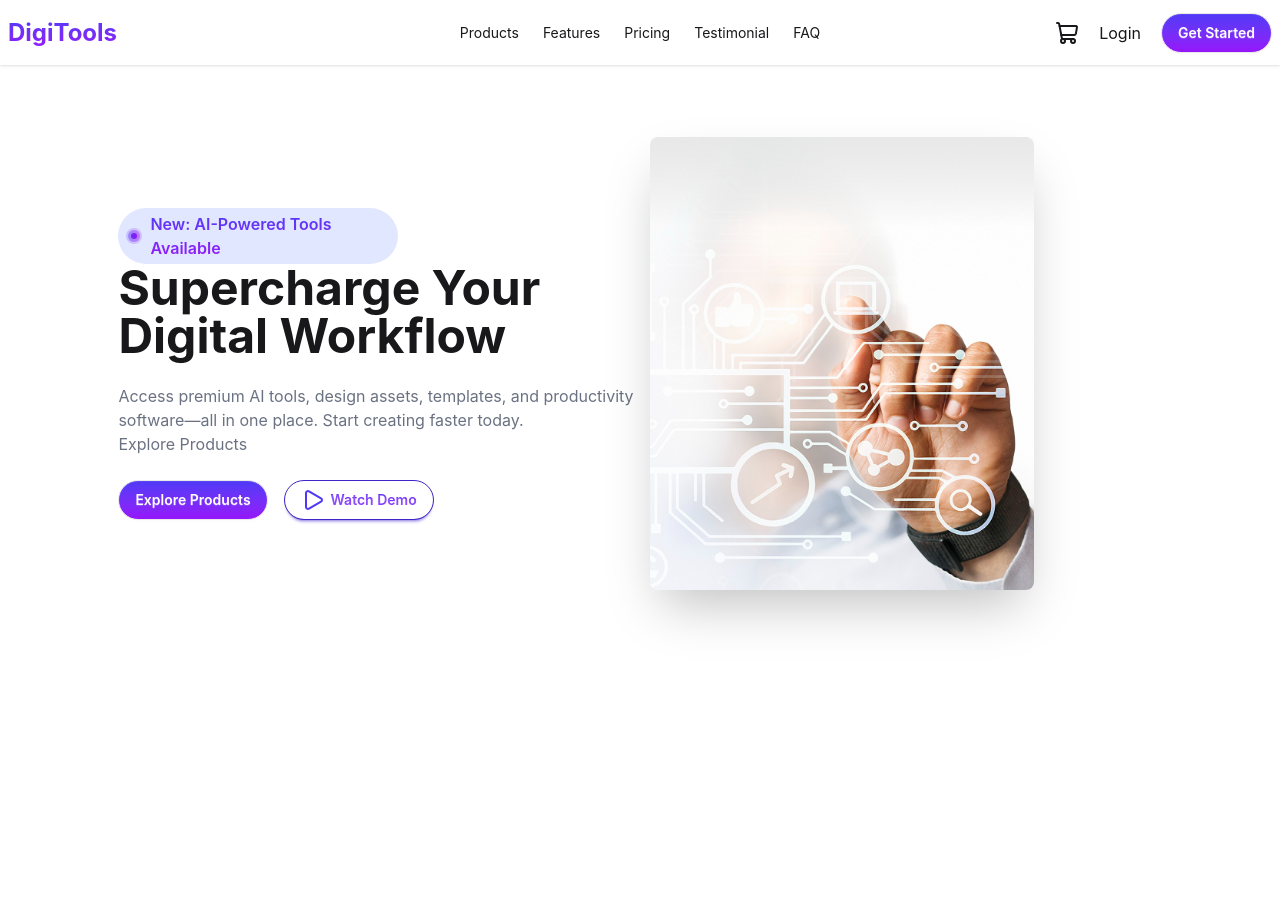
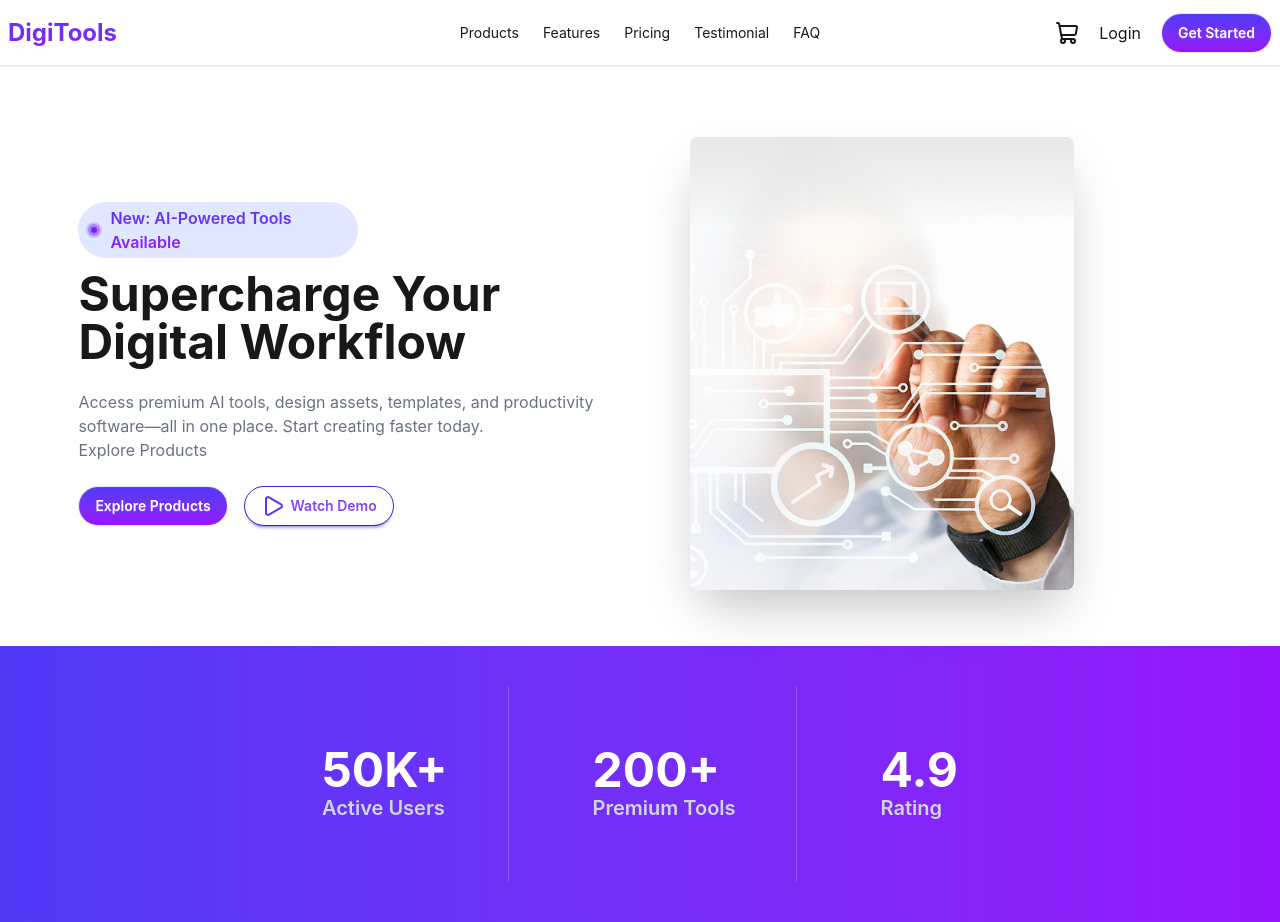
Before and after one commit to Abdhullah-Al-Maruf/DigiTool-React-Project-A6, a React (Vite) app: page / in a window 1280 px wide. Before the commit the page ends 800 px from the top, so only its background shows below. Built offline with nearby package versions, Linux system fonts and the light colour scheme.

Commit message:
rating section added

```diff
--- a/src/App.jsx
+++ b/src/App.jsx
@@ -1,6 +1,7 @@
 import Navbar from './component/Navbar/Navbar'
 import Banner from './component/Banner/Banner'
 import './App.css'
+import RatingSection from './ui/RatingSection'
 
 function App() {
 
@@ -11,6 +12,11 @@ function App() {
   <Navbar></Navbar>
   <Banner></Banner>
 </header>
+
+<main className='space-y-10'>
+<RatingSection/>
+
+</main>
     </>
   )
 }
--- a/src/component/Banner/Banner.jsx
+++ b/src/component/Banner/Banner.jsx
@@ -6,15 +6,16 @@ import { Play } from 'lucide-react';
 const Banner = () => {
     return (
         <div >
-            <div className="hero  w-[90%] ">
+            <div className="hero w-[90%] ">
                 <div className="hero-content   flex-col lg:flex-row-reverse">
                     <img
                         src={banner}
-                        className="max-w-sm rounded-lg shadow-2xl"
+                        className="   md:ml-20  max-w-sm rounded-lg shadow-2xl"
                     />
                     <div>
                         <div className='flex  items-center gap-2 rounded-full bg-[#e1e7ffFF] p-1 w-70 px-2'> <img src={circle} alt="" />
                             <span className='
+
                                 bg-linear-to-b
                              from-[#4f39f6]
                               to-[#9514fa]
@@ -22,7 +23,7 @@ const Banner = () => {
                             text-transparent
                             font-semibold'>
                                 New: AI-Powered Tools Available</span></div>
-                        <h1 className="text-5xl font-bold">Supercharge Your <br />
+                        <h1 className="text-5xl mt-3 font-bold">Supercharge Your <br />
                             Digital Workflow</h1>
                         <p className="py-6 text-gray-500">
                             Access premium AI tools, design assets, templates, and productivity <br />
--- /dev/null
+++ b/src/ui/RatingSection.jsx
@@ -0,0 +1,25 @@
+import React from 'react';
+
+const RatingSection = () => {
+    return (
+        <div className='   bg-linear-to-r from-[#4f39f6] to-[#9514fa] min-h-[233px]'>
+            {/* parent div */}
+            <div className='flex flex-col md:flex-row justify-center items-center gap-6 p-10 mt-10'>
+                <div className=' p-5 md:p-15    md:border-r md:border-gray-100/20'>
+                    <h1 className='font-bold text-5xl text-white'>50K+</h1>
+                    <div className='font font-semibold text-xl text-gray-300'>Active Users</div>
+                </div>
+                <div className=' p-5 md:p-15  md:border-r md:border-gray-100/20 ' >
+                    <h1 className='font-bold text-5xl text-white'>200+</h1>
+                    <div className='font font-semibold text-xl text-gray-300'>Premium Tools</div>
+                </div>
+                <div className=' p-5 md:p-15   '>
+                    <h1 className='font-bold text-5xl text-white'>4.9</h1>
+                    <div className='font font-semibold text-xl text-gray-300'>Rating</div>
+                </div>
+            </div>
+        </div>
+    );
+};
+
+export default RatingSection;
```
Also changed, not shown: src/ui/rating.jsx (deleted).
